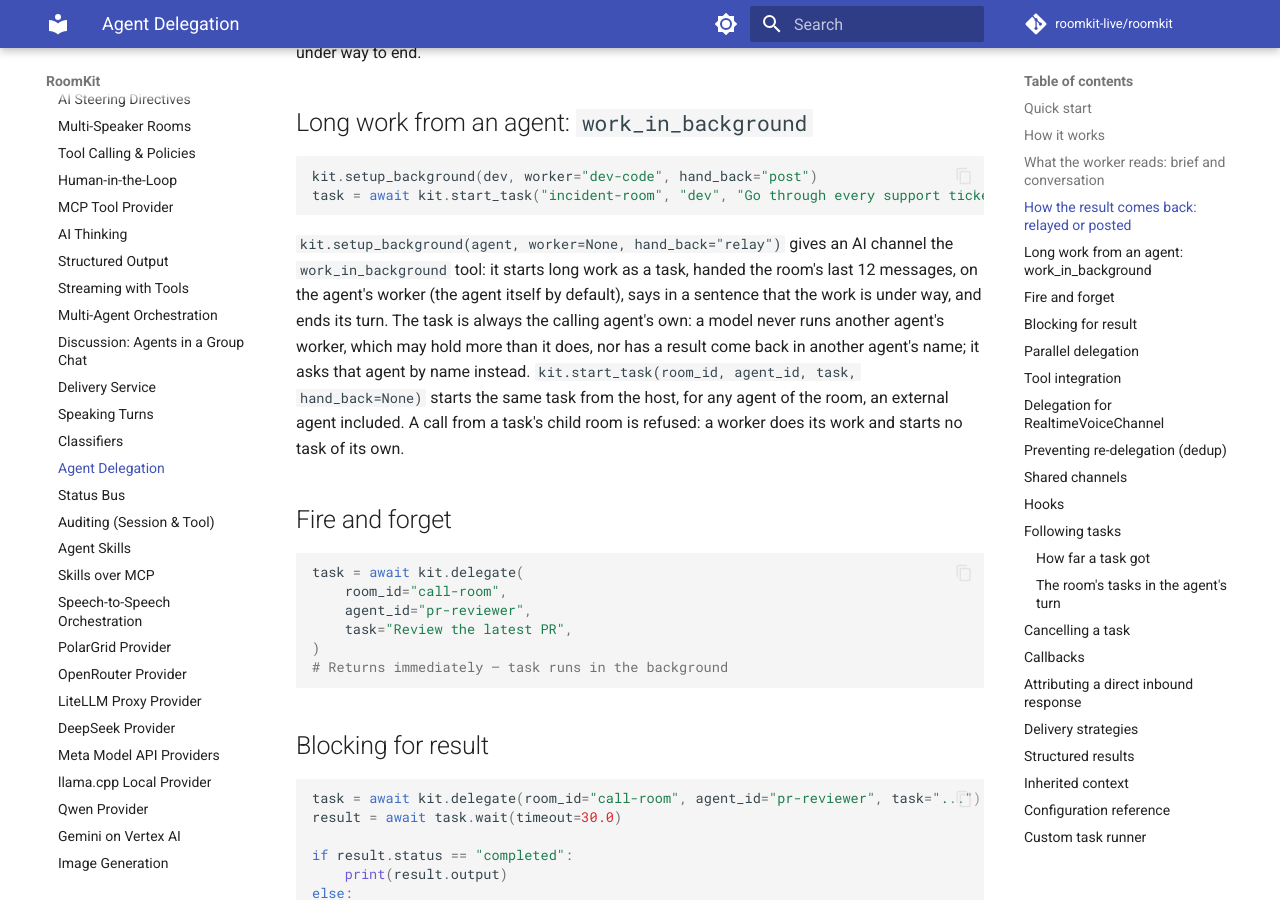
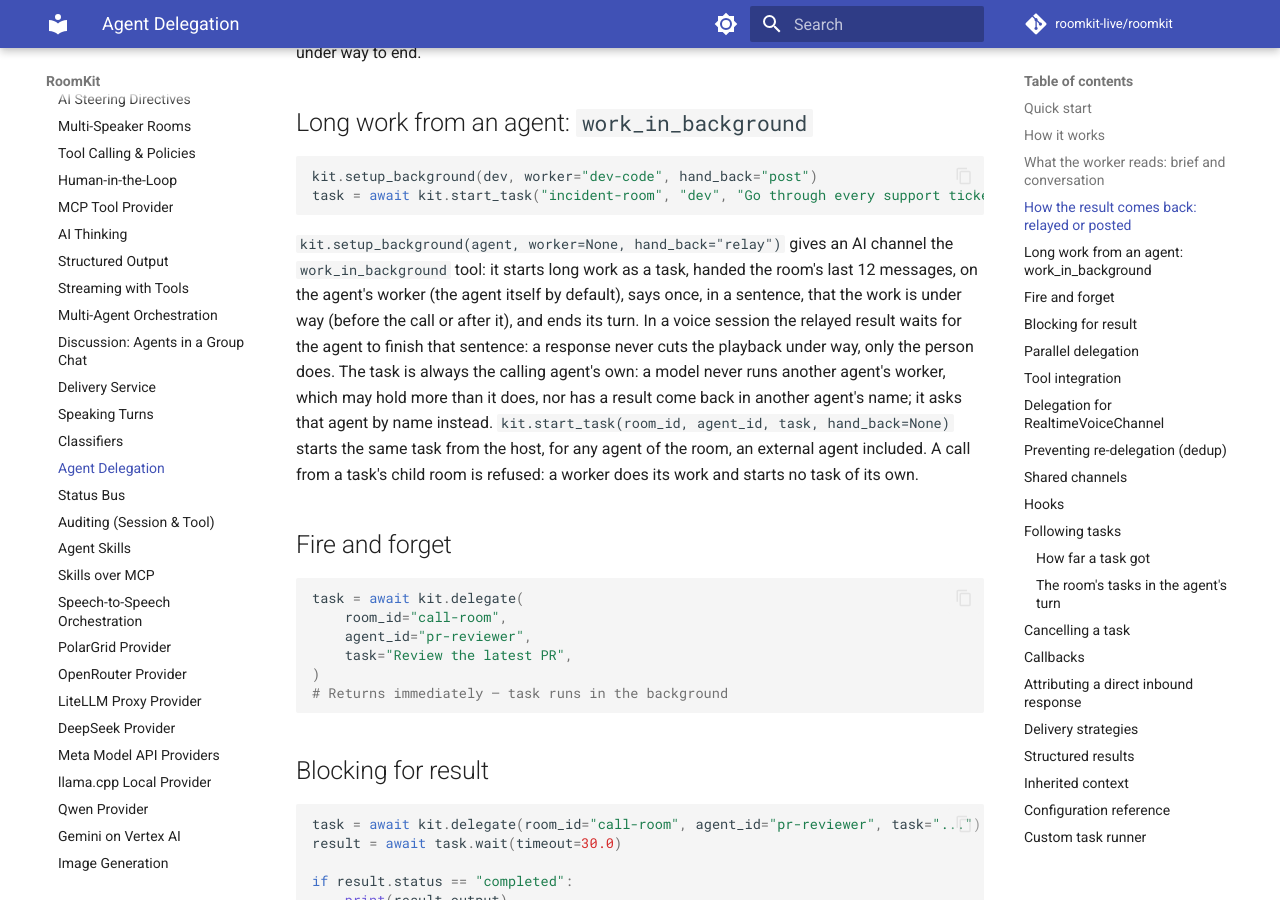
Before and after one commit to roomkit-live/roomkit-docs, an MkDocs documentation site: the page built from docs/guides/agent-delegation.md, in a window 1280 px wide and 900 px high, scrolled down 2496 px. Built offline with MkDocs 1.6.1 and Material for MkDocs 9.7.7, drawn with Linux system fonts in a browser that asks for light colours; comment, search, counter and statistics services are not loaded.

Commit message:
docs: echo words decide nothing more; a task's result waits for the sentence under way (RMK-703, RMK-704, RMK-705)

```diff
--- a/docs/guides/agent-delegation.md
+++ b/docs/guides/agent-delegation.md
@@ -122,7 +122,10 @@ task = await kit.start_task("incident-room", "dev", "Go through every support ti
 `kit.setup_background(agent, worker=None, hand_back="relay")` gives an AI
 channel the `work_in_background` tool: it starts long work as a task, handed
 the room's last 12 messages, on the agent's worker (the agent itself by
-default), says in a sentence that the work is under way, and ends its turn.
+default), says once, in a sentence, that the work is under way (before the
+call or after it), and ends its turn. In a voice session the relayed result
+waits for the agent to finish that sentence: a response never cuts the
+playback under way, only the person does.
 The task is always the calling agent's own: a model never runs another
 agent's worker, which may hold more than it does, nor has a result come back
 in another agent's name; it asks that agent by name instead.
```
Also changed, not shown: docs/guides/voice-interruption.md (+4 -0 lines).
